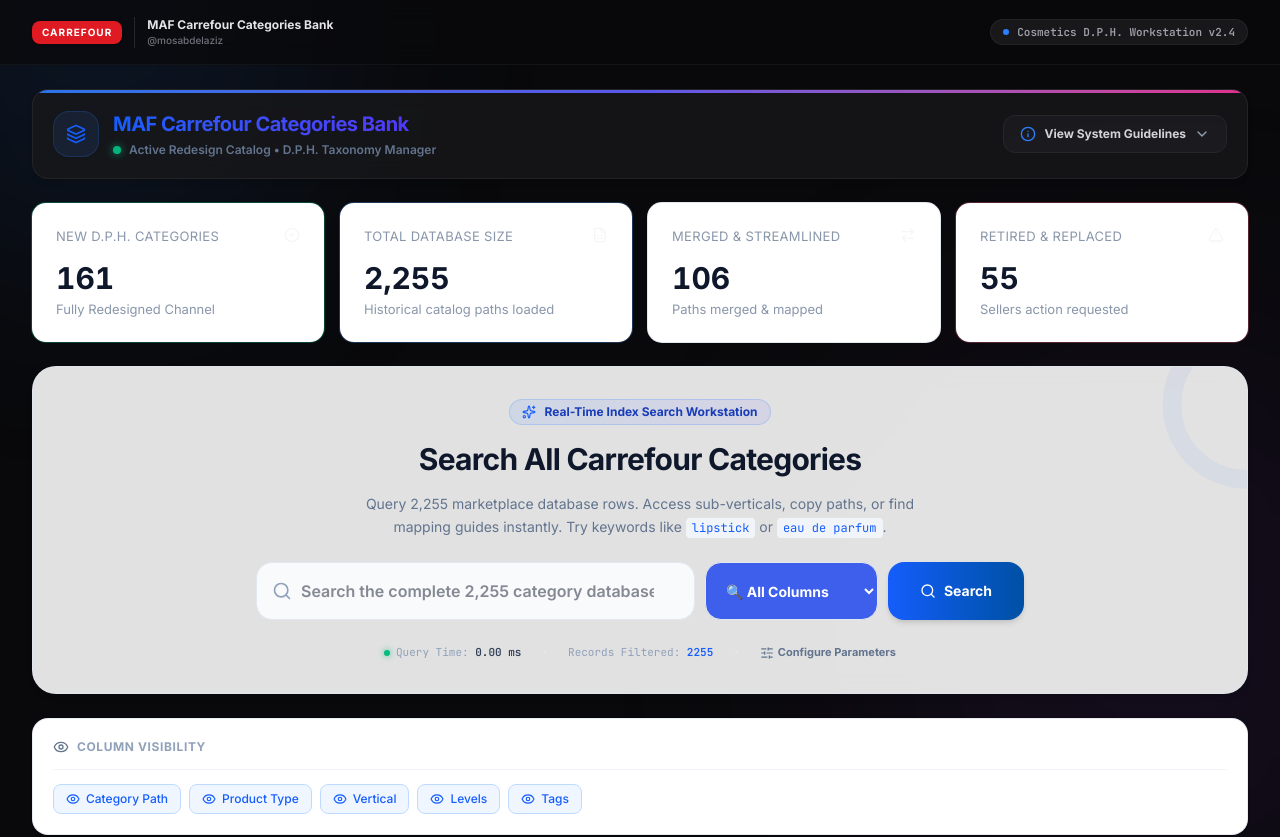
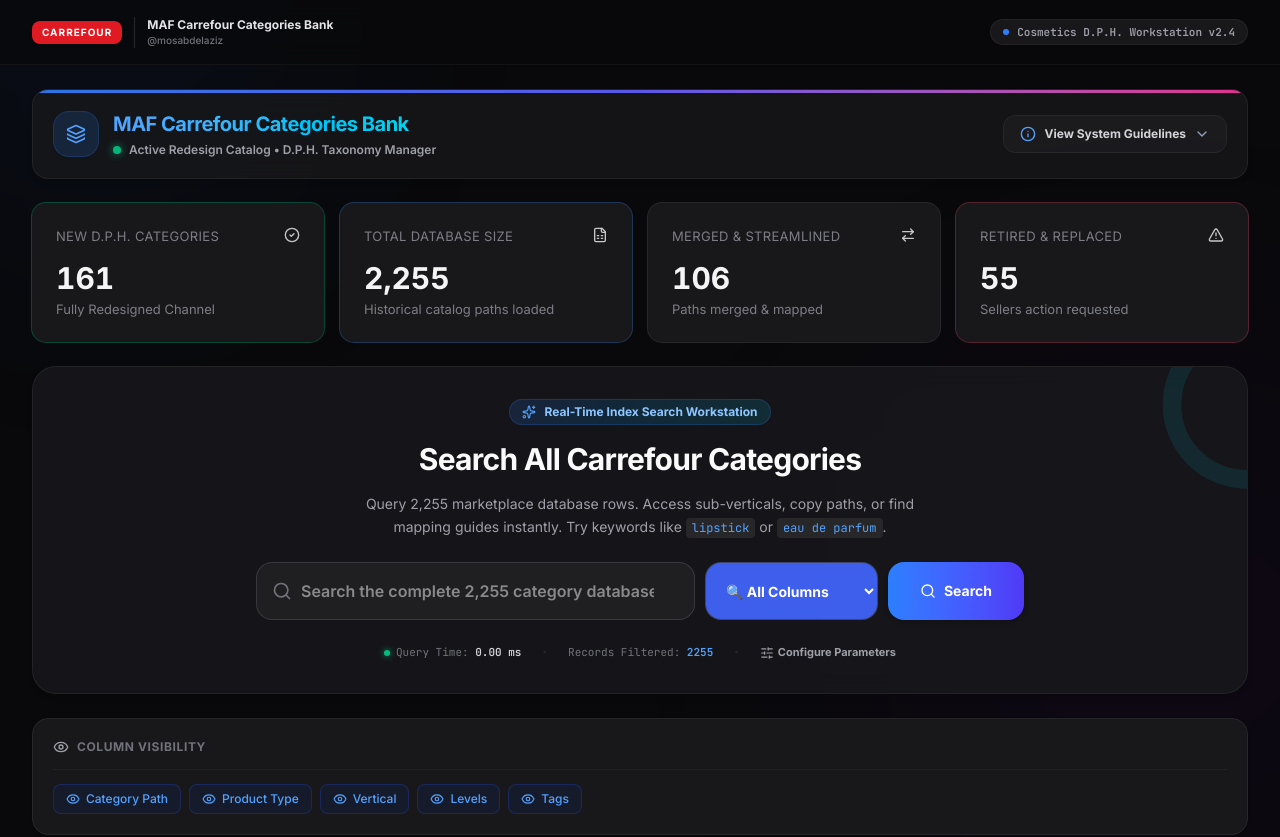
Before and after one commit to abcmosta/MAF-Carrefour-Categories-Bank, a React (Vite) app: page / in a window 1280 px wide. Shown: the top 837 px of the page. Built offline with nearby package versions, Linux system fonts and the light colour scheme.

Commit message:
Update index.cssfix(theme): force light theme, ignore OS dark-mode preference

```diff
--- a/src/index.css
+++ b/src/index.css
@@ -1,5 +1,7 @@
 @import url('https://fonts.googleapis.com/css2?family=Inter:wght@300;400;500;600;700&family=JetBrains+Mono:wght@400;500;600&display=swap');
 @import "tailwindcss";
+@custom-variant dark (&:where(.dark, .dark *));
+:root { color-scheme: light; }
 
 @theme {
   --font-sans: "Inter", ui-sans-serif, system-ui, sans-serif;
```
